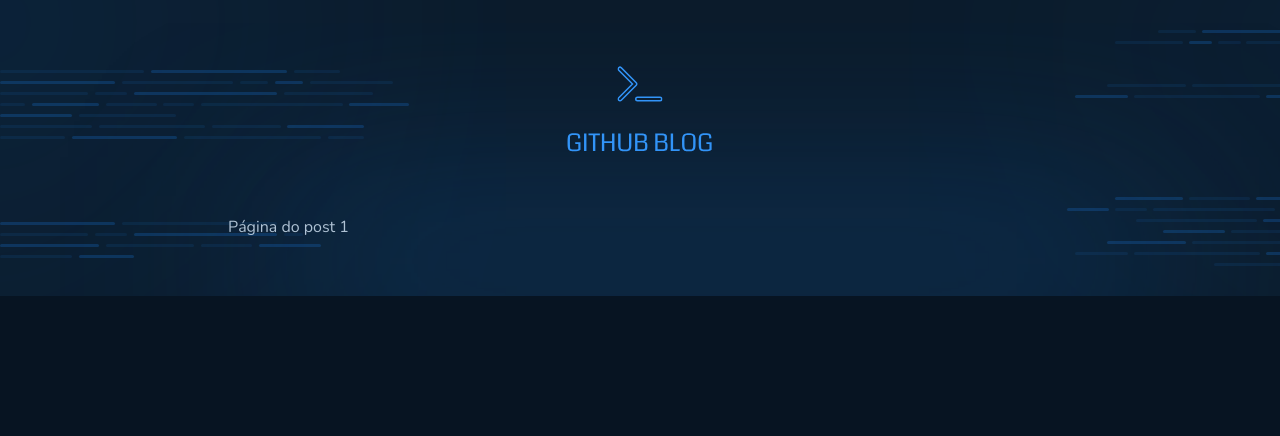
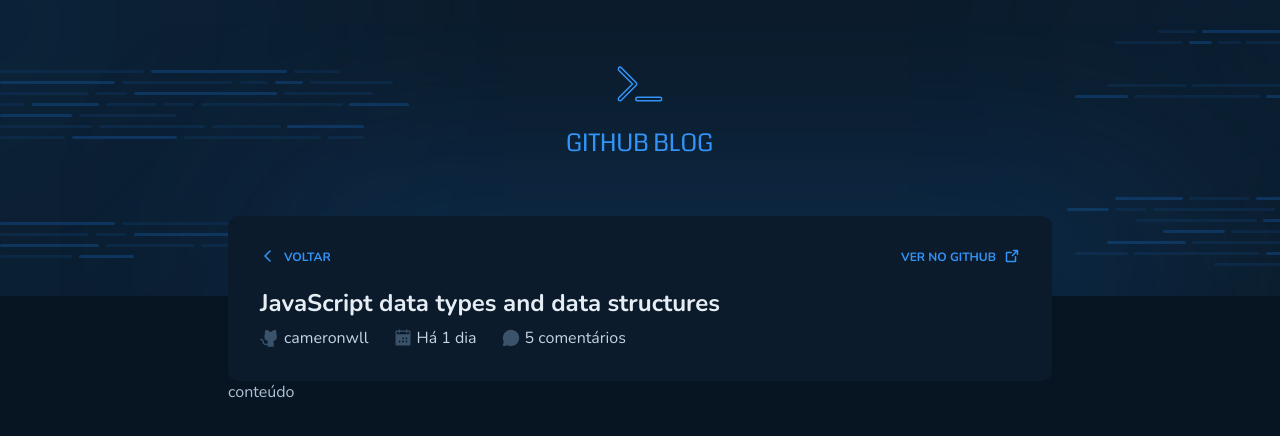
Before and after one commit to luisgustavoTbarbosa/github-blog, a React (Vite) app: page /post/1 in a window 1280 px wide. Shown: the top 436 px of the page. Built offline with nearby package versions, Linux system fonts and the light colour scheme.

Commit message:
feat: header of post page

```diff
--- a/src/pages/Home/index.tsx
+++ b/src/pages/Home/index.tsx
@@ -84,7 +84,7 @@
         <ProfileContent>
           <ProfileTitle>
             <h1>{profileData.name}</h1>
-            <a href={profileData.html_url}>
+            <a className="redirect-link" href={profileData.html_url}>
               GitHub
               <ArrowSquareOut size={16} color="#3294F8" weight="bold" />
             </a>
--- a/src/pages/Post/index.tsx
+++ b/src/pages/Post/index.tsx
@@ -1,8 +1,46 @@
-import { useParams } from 'react-router-dom'
+import { Link, useParams } from 'react-router-dom'
+import { PostHeader, PostTags, RedirectsContainer } from './styles'
+import {
+  ArrowSquareOut,
+  CalendarDots,
+  CaretLeft,
+  ChatCircle,
+  GithubLogo,
+} from '@phosphor-icons/react'
 
 export function Post() {
   const { id } = useParams()
   console.log('id', id)
 
-  return <div>Página do post {id}</div>
+  return (
+    <>
+      <PostHeader>
+        <RedirectsContainer>
+          <Link to={'/'} className="redirect-link">
+            <CaretLeft size={16} color="#3294F8" weight="bold" />
+            Voltar
+          </Link>
+          <a href="#" className="redirect-link">
+            Ver no github
+            <ArrowSquareOut size={16} color="#3294F8" weight="bold" />
+          </a>
+        </RedirectsContainer>
+        <h1>JavaScript data types and data structures</h1>
+        <PostTags>
+          <span>
+            <GithubLogo size={20} color="#3a536b" weight="fill" />
+            cameronwll
+          </span>
+          <span>
+            <CalendarDots size={20} color="#3a536b" weight="fill" />
+            Há 1 dia
+          </span>
+          <span>
+            <ChatCircle size={20} color="#3a536b" weight="fill" /> 5 comentários
+          </span>
+        </PostTags>
+      </PostHeader>
+      <div>conteúdo</div>
+    </>
+  )
 }
--- a/src/pages/Post/styles.ts
+++ b/src/pages/Post/styles.ts
@@ -0,0 +1,32 @@
+import styled from 'styled-components'
+
+export const PostHeader = styled.header`
+  padding: 2rem;
+  border-radius: 10px;
+  background: ${(props) => props.theme['dark-blue']};
+
+  h1 {
+    margin-bottom: 0.5rem;
+    color: ${(props) => props.theme['off-white']};
+    font-size: 1.5rem;
+  }
+`
+
+export const RedirectsContainer = styled.div`
+  display: flex;
+  align-items: center;
+  justify-content: space-between;
+  margin-bottom: 1.25rem;
+`
+
+export const PostTags = styled.div`
+  display: flex;
+  gap: 1.5rem;
+
+  span {
+    display: flex;
+    align-items: center;
+    gap: 0.25rem;
+    color: ${(props) => props.theme['gray-100']};
+  }
+`
--- a/src/styles/global.ts
+++ b/src/styles/global.ts
@@ -21,4 +21,23 @@
   body, input, textarea, button {
     font: 400 1rem Nunito, sans-serif;
   }
+
+  .redirect-link {
+    display: flex;
+    align-items: flex-end;
+    gap: 0.5rem;
+    padding-bottom: 2px;
+    border-bottom: 1px solid transparent;
+    color: ${(props) => props.theme.blue};
+    font-size: 0.75rem;
+    font-weight: bold;
+    line-height: 1.2;
+    text-transform: uppercase;
+    text-decoration: none;
+
+    &:hover {
+      transition: border-color 0.2s ease;
+      border-color: ${(props) => props.theme.blue};
+    }
+  }
 `
```
